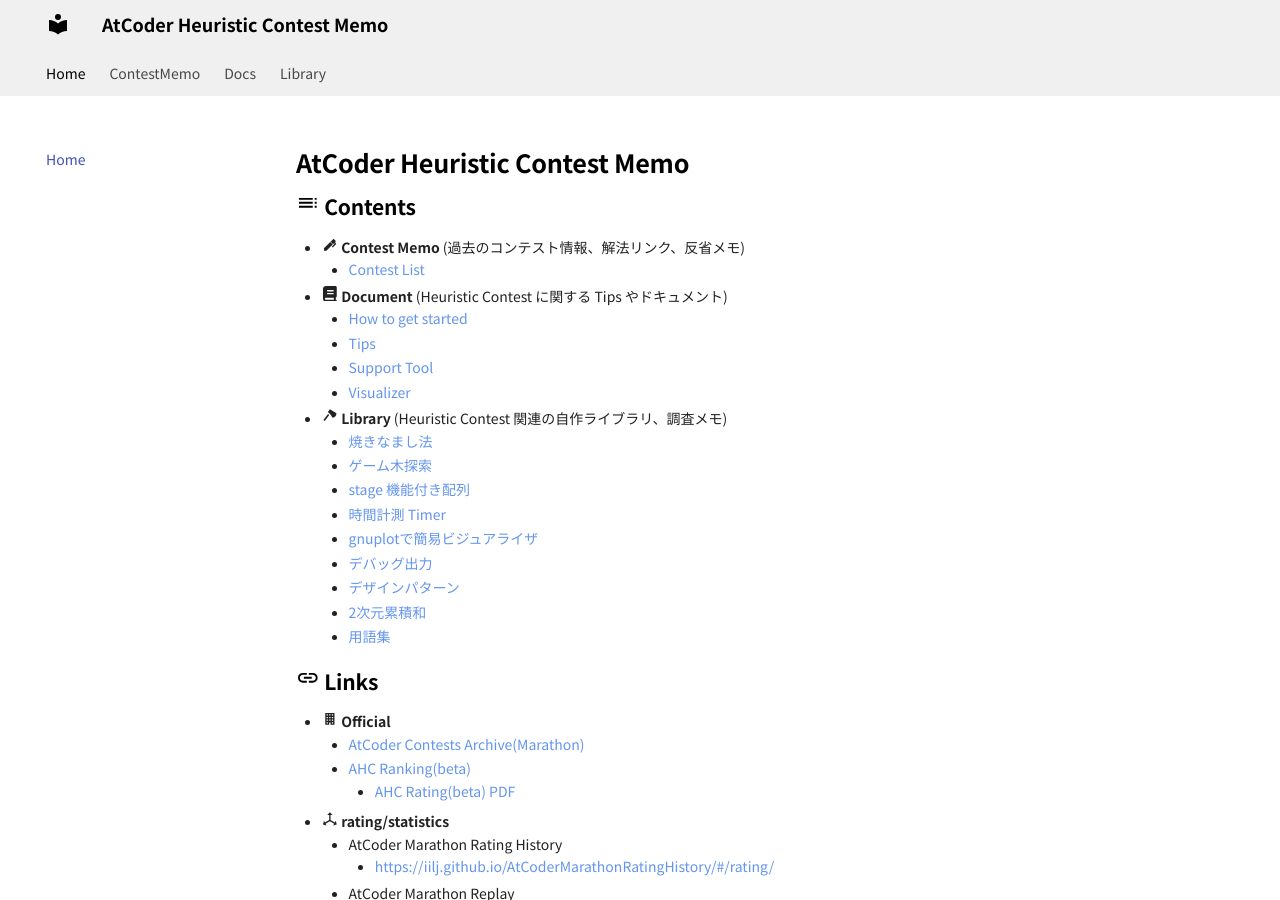
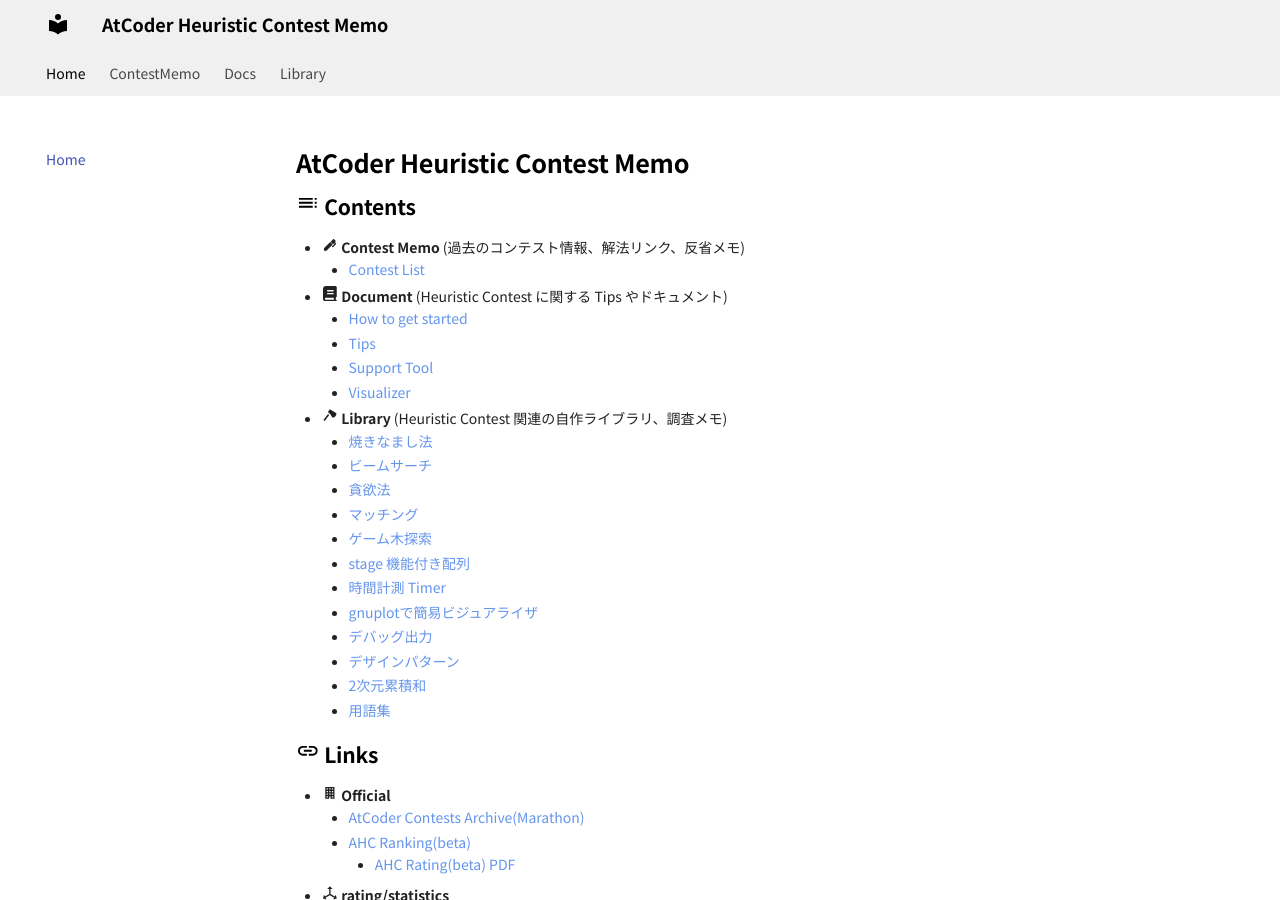
Before and after one commit to jetbead/AtCoderHeuristicContestMemo, an MkDocs documentation site: the page built from docs/index.md, in a window 1280 px wide and 900 px high. Built offline with MkDocs 1.6.1 and Material for MkDocs 9.7.7, drawn with Linux system fonts in a browser that asks for light colours; some web fonts are replaced.

Commit message:
modify index

```diff
--- a/docs/index.md
+++ b/docs/index.md
@@ -15,6 +15,9 @@
   - [Visualizer](./Docs/visualizer.md)
 - :material-axe: **Library** (Heuristic Contest 関連の自作ライブラリ、調査メモ)
   - [焼きなまし法](./Library/sa.md)
+  - [ビームサーチ](./Library/beam_search.md)
+  - [貪欲法](./Library/greedy.md)
+  - [マッチング](./Library/matching.md)
   - [ゲーム木探索](./Library/game_tree.md)
   - [stage 機能付き配列](./Library/stage_array.md)
   - [時間計測 Timer](./Library/timer.md)
```
